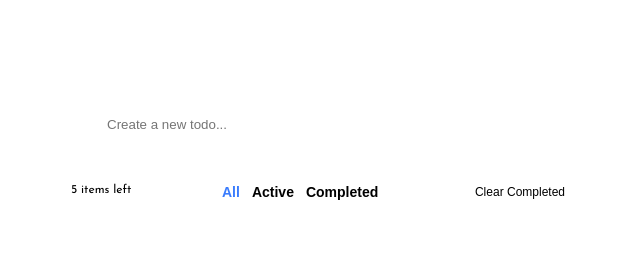
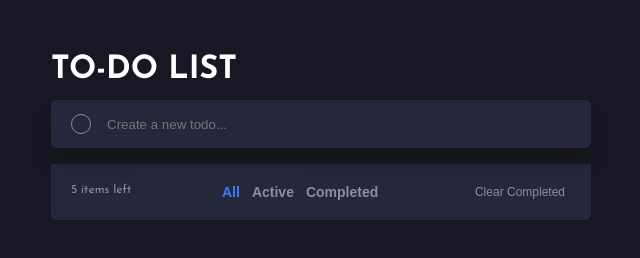
Before and after one commit to gerimosca/To-Do-List, a website: page index.html in a window 1280 px wide. Shown: the whole page, without its empty margins (319-959 px from the left). Drawn offline with Linux system fonts and the light colour scheme.

Commit message:
corregido css

```diff
--- a/src/css/styles.css
+++ b/src/css/styles.css
@@ -4,8 +4,7 @@
   box-sizing: border-box;
 }
 
-@media (prefers-color-scheme: dark) {
-  :root {
+:root {
     --body-bg: #171823;
     --task-bg: #25273d;
     --text-color: #c8cbe7;
@@ -13,7 +12,7 @@
     --placeholder-color: #9495a5;
     --tasks-shadow: rgba(22, 22, 22, 0.769);
   }
-}
+
 
 body {
   margin: 0;
@@ -27,8 +26,6 @@ body {
 .header {
   height: 300px;
   padding: 54px 24px;
-  background-repeat: no-repeat;
-  background-size: cover;
   }
 
 .header-content {
@@ -53,11 +50,6 @@ body {
 .title {
   margin: 0;
   color: #fff;
-}
-
-.switch-theme {
-  width: 20px;
-  cursor: pointer;
 }
 
 .main {
@@ -185,7 +177,7 @@ body {
 .filters {
   display: flex;
   align-items: center;
-  justify-content: space-bet;
+  justify-content: space-between;
   height: 48px;
   padding-inline: 81px;
   background-color: var(--task-bg);
```
